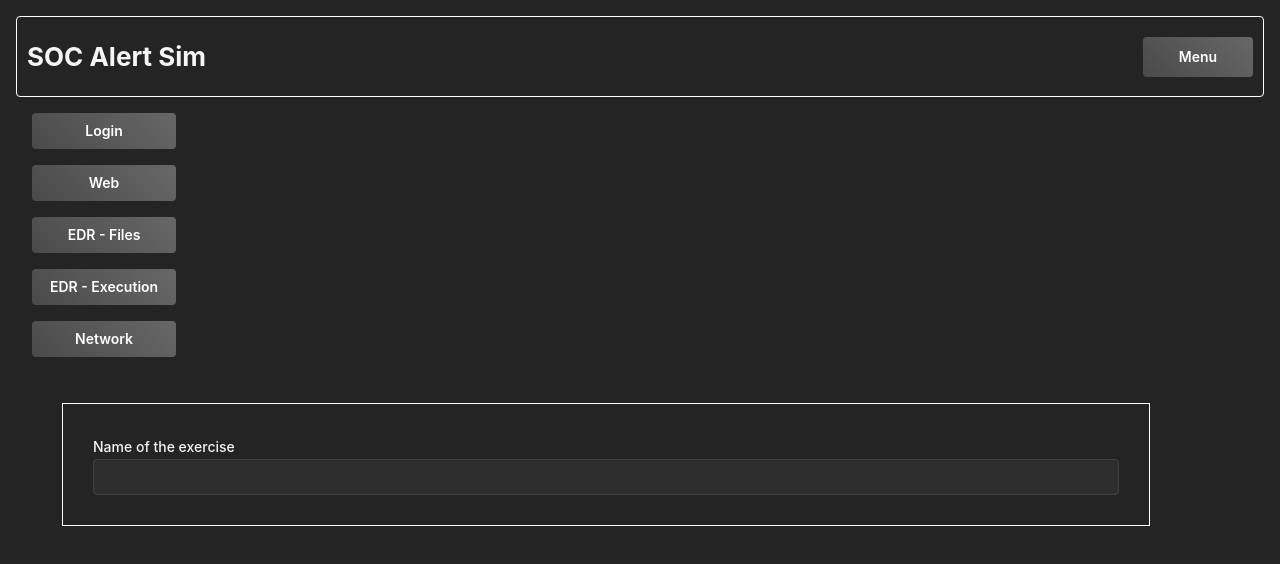
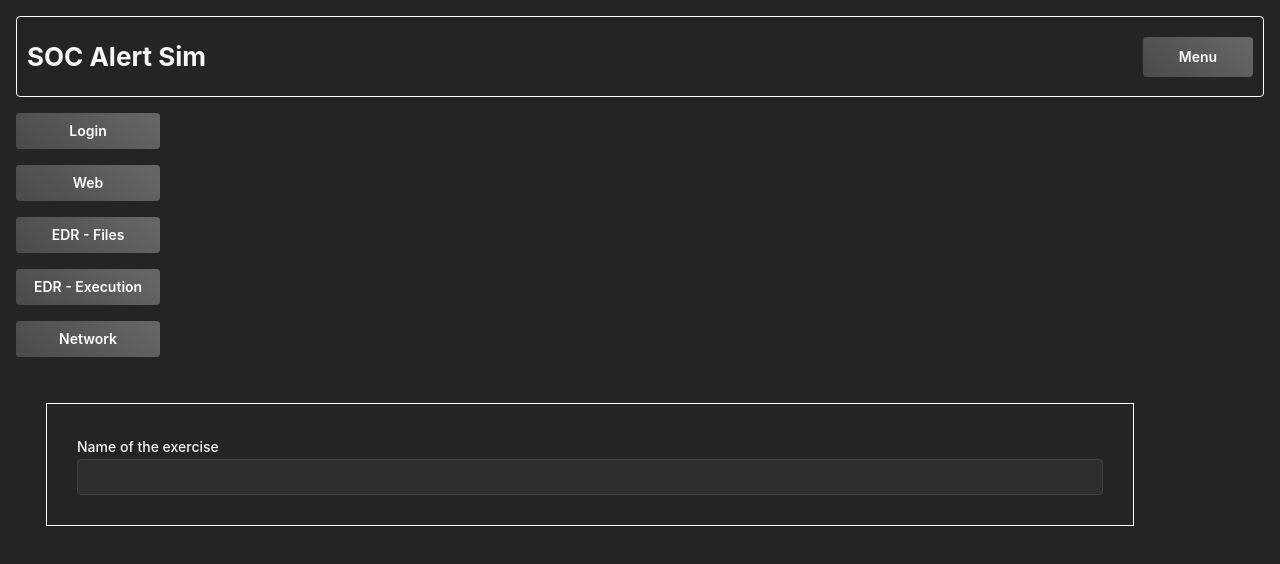
Before and after one commit to Xantus10/SOCAlertSim, a React (Vite) app: page /SOCAlertSim/create in a window 1280 px wide. Shown: the top 564 px of the page. Built offline with nearby package versions, Linux system fonts and the light colour scheme.

Commit message:
Padding adjustment

```diff
--- a/src/Pages/Creator.tsx
+++ b/src/Pages/Creator.tsx
@@ -37,8 +37,8 @@ export default function Creator() {
   const [evals, setEvals] = useState<AlertEval[]>([]);
 
   return (
-    <Group p="1rem" align="flex-start">
-      <Stack>
+    <Group align="flex-start">
+      <Stack pt="1rem">
         {
           Object.entries(preset).map(([category, alerts], ix) => {
             return (
```
